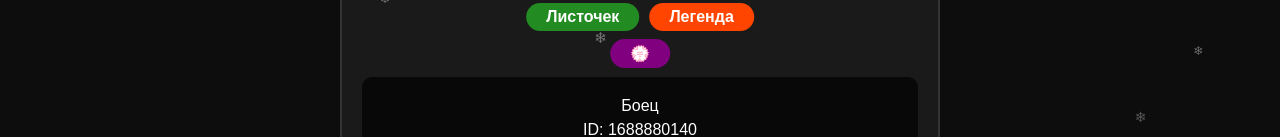
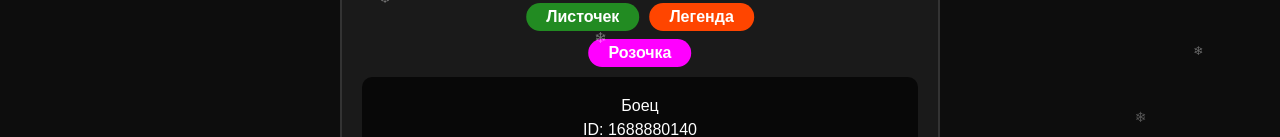
Before and after one commit to TOFYKARIA/warning, a plain HTML site: page index.html in a window 1280 px wide. Shown: the part 408-545 px from the top of the page. Drawn offline with Linux system fonts and the light colour scheme.

Commit message:
Update index.html

```diff
--- a/index.html
+++ b/index.html
@@ -98,7 +98,7 @@
         }
 
         .role-user {
-            background-color: #800080; /* Фиолетовый фон для "Пользователя" */
+            background-color: #FF00FF; /* Фиолетовый фон для "Пользователя" */
             color: white;
             margin-top: 0px; /* Добавляем отступ, чтобы роль была ниже */
         }
@@ -171,7 +171,7 @@
                 <div class="role role-leaf">Листочек</div>
                 <div class="role role-legend">Легенда</div>
             </div>
-            <div class="role role-user">💮</div>
+            <div class="role role-user">Розочка</div>
         </div>
 
         <!-- Информация (вернул на место) -->
```
